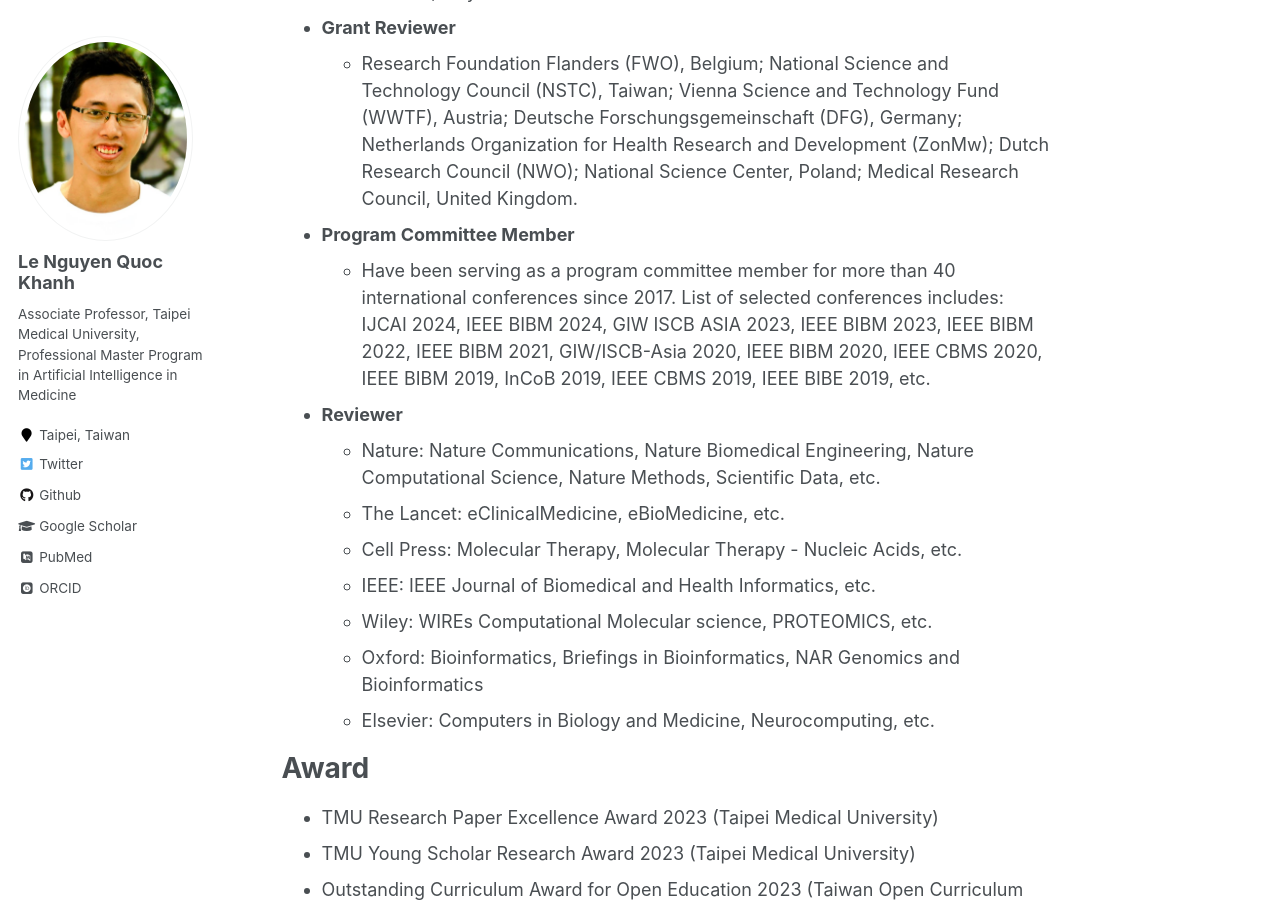
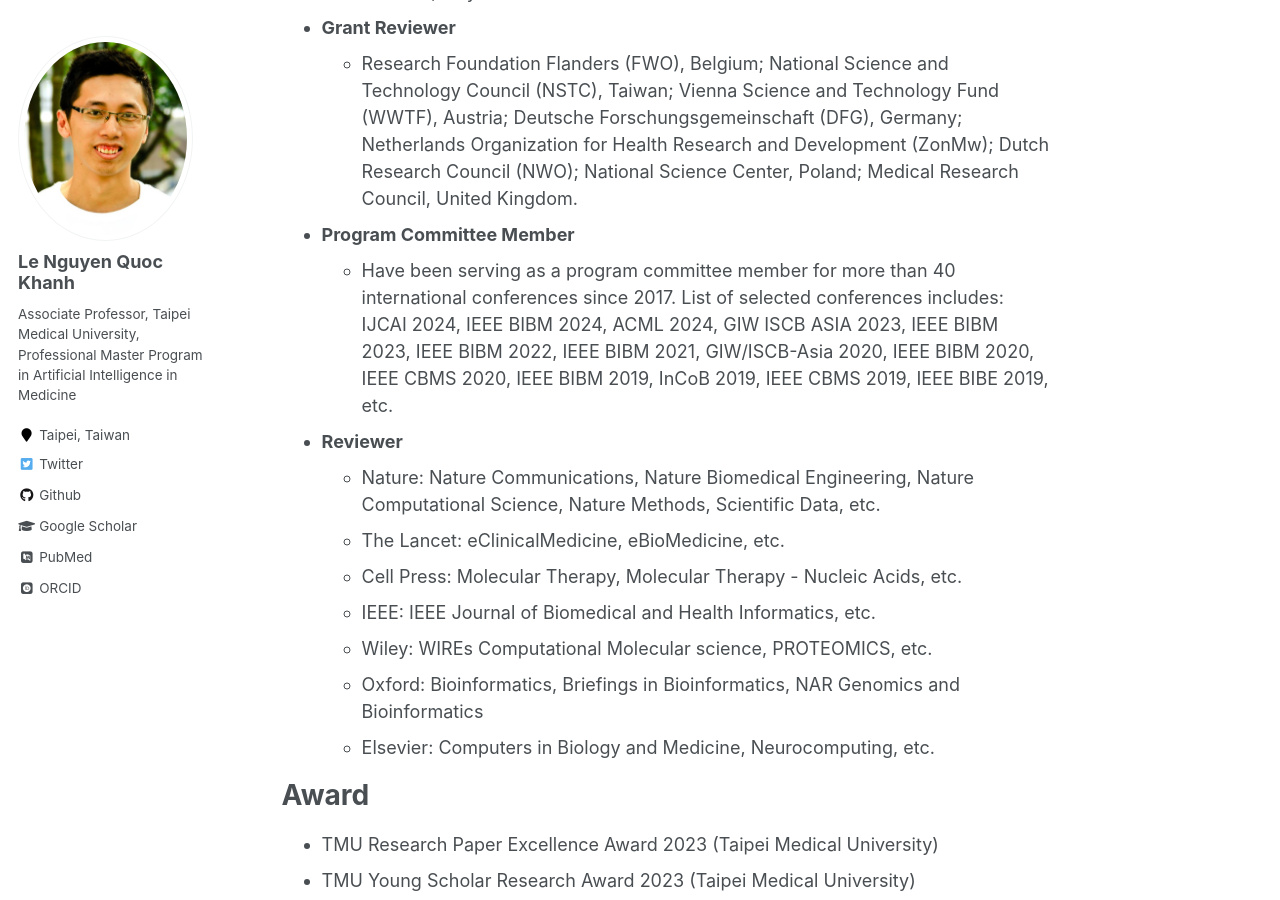
Before and after one commit to khanhlee/khanhlee.github.io, a Jekyll site: the page built from _pages/about.md, in a window 1280 px wide and 900 px high, scrolled down 1650 px. Built offline with Jekyll 4.4.1, drawn with Linux system fonts in a browser that asks for light colours; some web fonts are replaced.

Commit message:
Update about.md

```diff
--- a/_pages/about.md
+++ b/_pages/about.md
@@ -32,7 +32,7 @@ redirect_from:
 * <b>Grant Reviewer</b>
   * Research Foundation Flanders (FWO), Belgium; National Science and Technology Council (NSTC), Taiwan; Vienna Science and Technology Fund (WWTF), Austria; Deutsche Forschungsgemeinschaft (DFG), Germany; Netherlands Organization for Health Research and Development (ZonMw); Dutch Research Council (NWO); National Science Center, Poland; Medical Research Council, United Kingdom.
 * <b>Program Committee Member</b>
-  * Have been serving as a program committee member for more than 40 international conferences since 2017. List of selected conferences includes: IJCAI 2024, IEEE BIBM 2024, GIW ISCB ASIA 2023, IEEE BIBM 2023, IEEE BIBM 2022, IEEE BIBM 2021, GIW/ISCB-Asia 2020, IEEE BIBM 2020, IEEE CBMS 2020, IEEE BIBM 2019, InCoB 2019, IEEE CBMS 2019, IEEE BIBE 2019, etc.
+  * Have been serving as a program committee member for more than 40 international conferences since 2017. List of selected conferences includes: IJCAI 2024, IEEE BIBM 2024, ACML 2024, GIW ISCB ASIA 2023, IEEE BIBM 2023, IEEE BIBM 2022, IEEE BIBM 2021, GIW/ISCB-Asia 2020, IEEE BIBM 2020, IEEE CBMS 2020, IEEE BIBM 2019, InCoB 2019, IEEE CBMS 2019, IEEE BIBE 2019, etc.
 * <b>Reviewer</b>
   * Nature: Nature Communications, Nature Biomedical Engineering, Nature Computational Science, Nature Methods, Scientific Data, etc.
   * The Lancet: eClinicalMedicine, eBioMedicine, etc.
```
